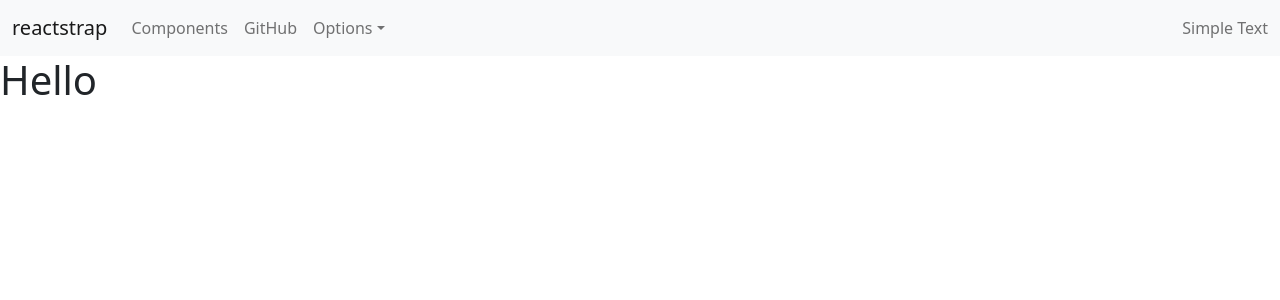
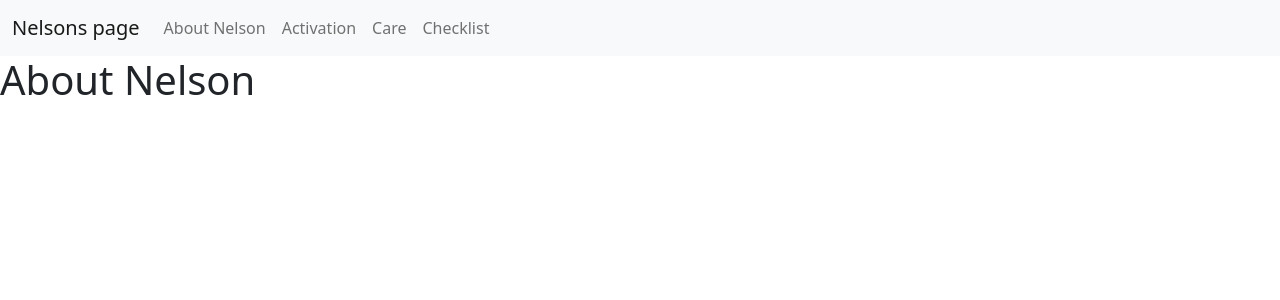
Before and after one commit to sofiawillebrand/nelsons-page, a React (Create React App) app: page / in a window 1280 px wide. Shown: the top 300 px of the page. Built offline with nearby package versions, Linux system fonts and the light colour scheme.

Commit message:
feat: add header context and routes

```diff
--- a/src/App.tsx
+++ b/src/App.tsx
@@ -1,12 +1,21 @@
 import { Routes, Route } from "react-router-dom";
 
 import Header from "./layouts/Header";
+import AboutNelson from "./pages/about-nelson/AboutNelson";
+import Activation from "./pages/activation/Activation";
+import Care from "./pages/care/Care";
+import Checklist from "./pages/checklist/Checklist";
 
 const App = () => {
   return (
     <>
       <Header />
-      <h1>Hello</h1>
+      <Routes>
+        <Route path="/" element={<AboutNelson />} />
+        <Route path="/activation" element={<Activation />} />
+        <Route path="/checklist" element={<Checklist />} />
+        <Route path="/care" element={<Care />} />
+      </Routes>
     </>
   );
 };
--- a/src/index.tsx
+++ b/src/index.tsx
@@ -1,11 +1,14 @@
 import React from "react";
 import ReactDOM from "react-dom";
 import App from "./App";
+import { BrowserRouter } from "react-router-dom";
 import reportWebVitals from "./reportWebVitals";
 
 ReactDOM.render(
   <React.StrictMode>
-    <App />
+    <BrowserRouter>
+      <App />
+    </BrowserRouter>
   </React.StrictMode>,
   document.getElementById("root")
 );
--- a/src/layouts/Header.tsx
+++ b/src/layouts/Header.tsx
@@ -1,3 +1,4 @@
+import { useState } from "react";
 import {
   Navbar,
   NavItem,
@@ -5,43 +6,31 @@ import {
   NavbarBrand,
   NavbarToggler,
   Nav,
-  NavbarText,
   Collapse,
-  UncontrolledDropdown,
-  DropdownToggle,
-  DropdownMenu,
-  DropdownItem,
 } from "reactstrap";
 
 const Header = () => {
+  const [isOpen, setIsOpen] = useState(false);
   return (
     <div>
-      <Navbar color="light" expand="md" light>
-        <NavbarBrand href="/">reactstrap</NavbarBrand>
-        <NavbarToggler onClick={function noRefCheck() {}} />
-        <Collapse navbar>
+      <Navbar color="light" expand="sm" light>
+        <NavbarBrand href="/">Nelsons page</NavbarBrand>
+        <NavbarToggler onClick={() => setIsOpen(!isOpen)} />
+        <Collapse isOpen={isOpen} navbar>
           <Nav className="me-auto" navbar>
             <NavItem>
-              <NavLink href="/components/">Components</NavLink>
+              <NavLink href="/">About Nelson</NavLink>
             </NavItem>
             <NavItem>
-              <NavLink href="https://github.com/reactstrap/reactstrap">
-                GitHub
-              </NavLink>
+              <NavLink href="/activation">Activation</NavLink>
             </NavItem>
-            <UncontrolledDropdown inNavbar nav>
-              <DropdownToggle caret nav>
-                Options
-              </DropdownToggle>
-              <DropdownMenu end>
-                <DropdownItem>Option 1</DropdownItem>
-                <DropdownItem>Option 2</DropdownItem>
-                <DropdownItem divider />
-                <DropdownItem>Reset</DropdownItem>
-              </DropdownMenu>
-            </UncontrolledDropdown>
+            <NavItem>
+              <NavLink href="/care">Care</NavLink>
+            </NavItem>
+            <NavItem>
+              <NavLink href="/checklist">Checklist</NavLink>
+            </NavItem>
           </Nav>
-          <NavbarText>Simple Text</NavbarText>
         </Collapse>
       </Navbar>
     </div>
--- /dev/null
+++ b/src/pages/NotFound.tsx
@@ -0,0 +1,5 @@
+const NotFound = () => {
+  return <h1>Oooops not found</h1>;
+};
+
+export default NotFound;
```
